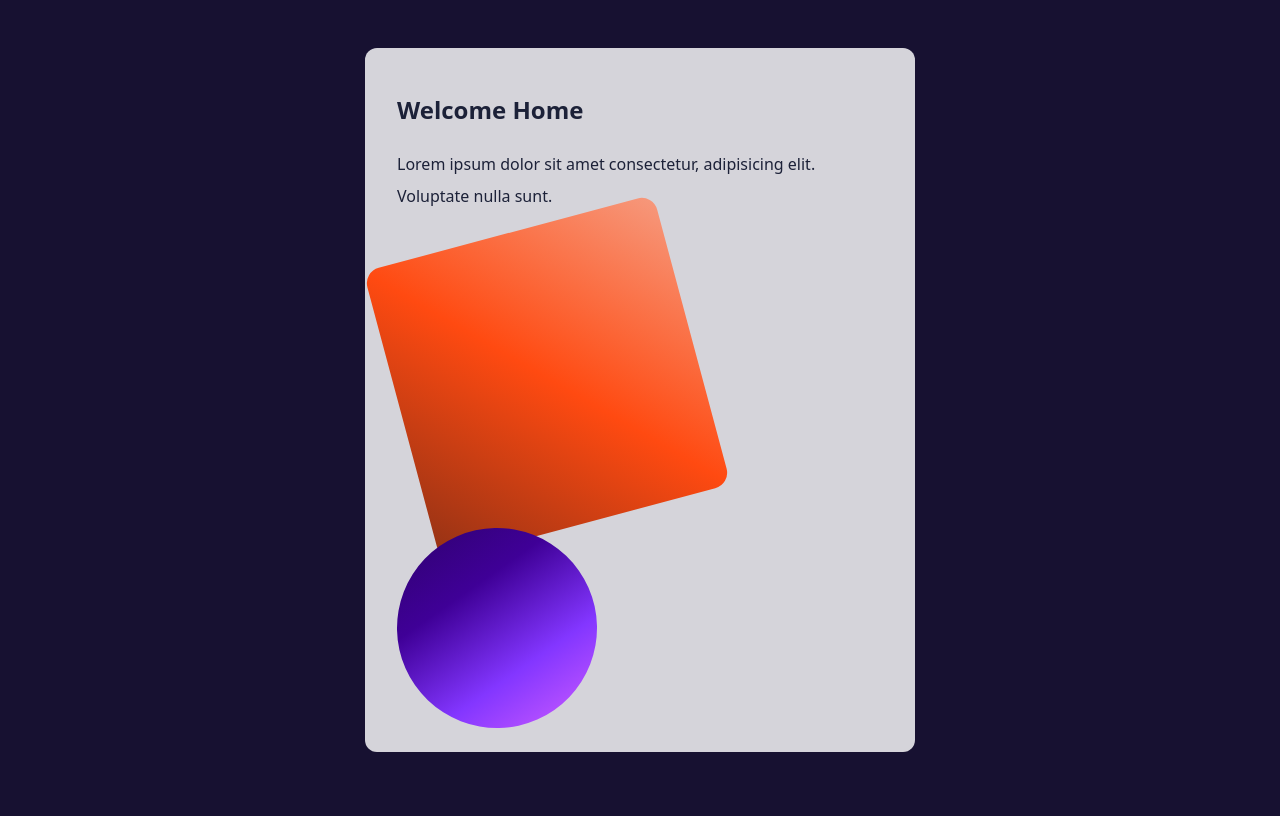
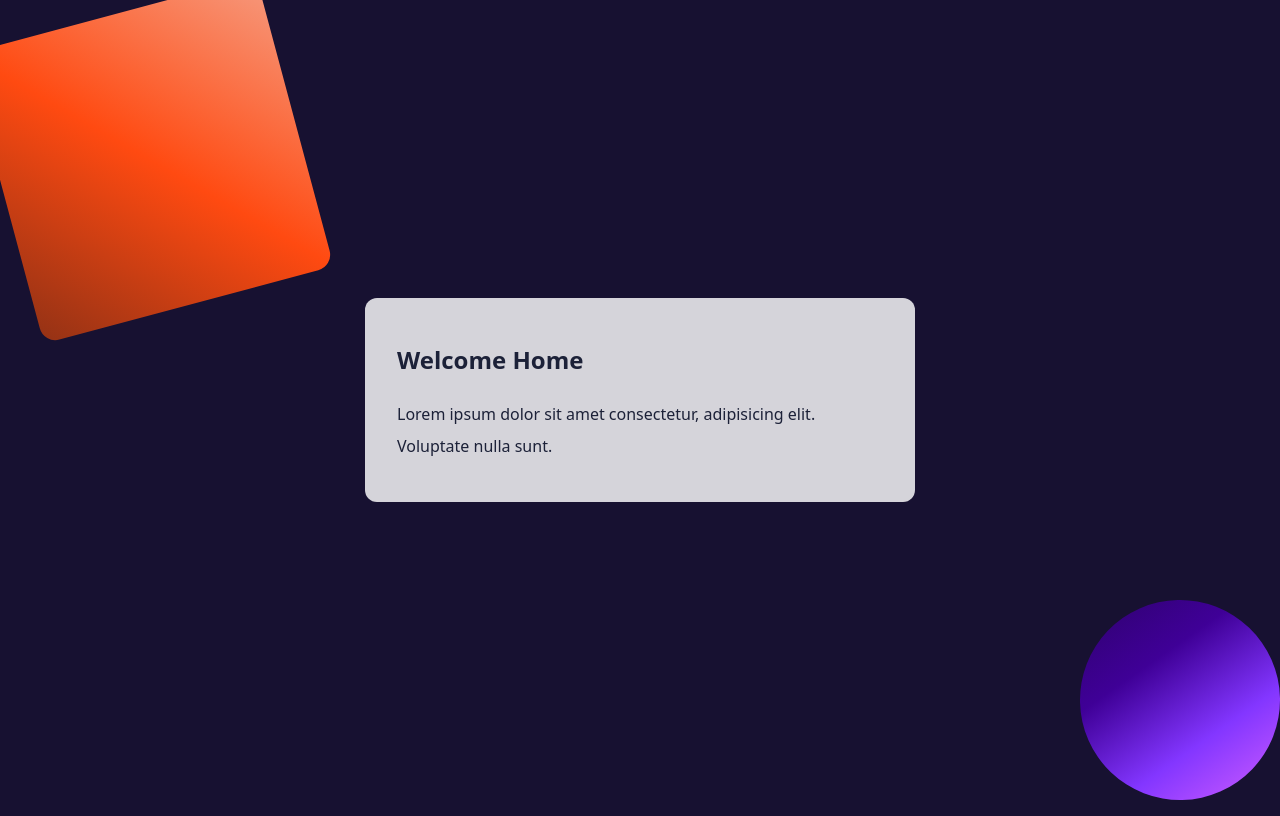
Before and after one commit to em-ha/web-challenges, a website: page css-positioning_decoration/index.html in a window 1280 px wide. Drawn offline with Linux system fonts and the light colour scheme.

Commit message:
complete challenges

```diff
--- a/css-positioning_decoration/css/styles.css
+++ b/css-positioning_decoration/css/styles.css
@@ -42,6 +42,10 @@ Hint: The z-index can also be negative!
   background: linear-gradient(to bottom left, #f6997d, #ff4a11, #943215);
   border-radius: 16px;
   rotate: -15deg;
+  position: absolute;
+  top: 10px;
+  left: 0;
+  z-index: -1;
 }
 
 .blob-2 {
@@ -56,4 +60,8 @@ Hint: The z-index can also be negative!
   );
   border-radius: 999px;
   rotate: 280deg;
+  position: absolute;
+  bottom: 0px;
+  right: 0px;
+  z-index: -1;
 }
```
